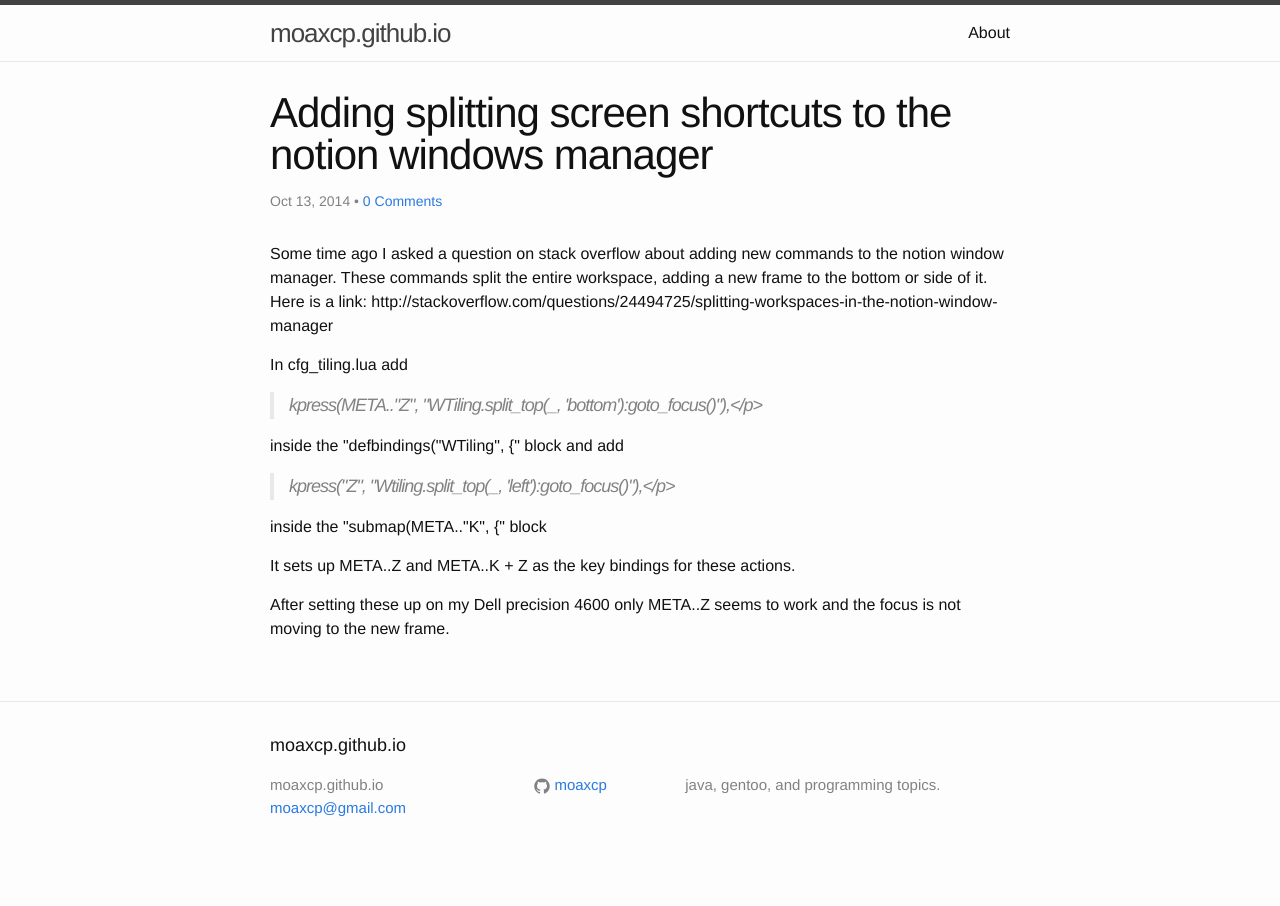
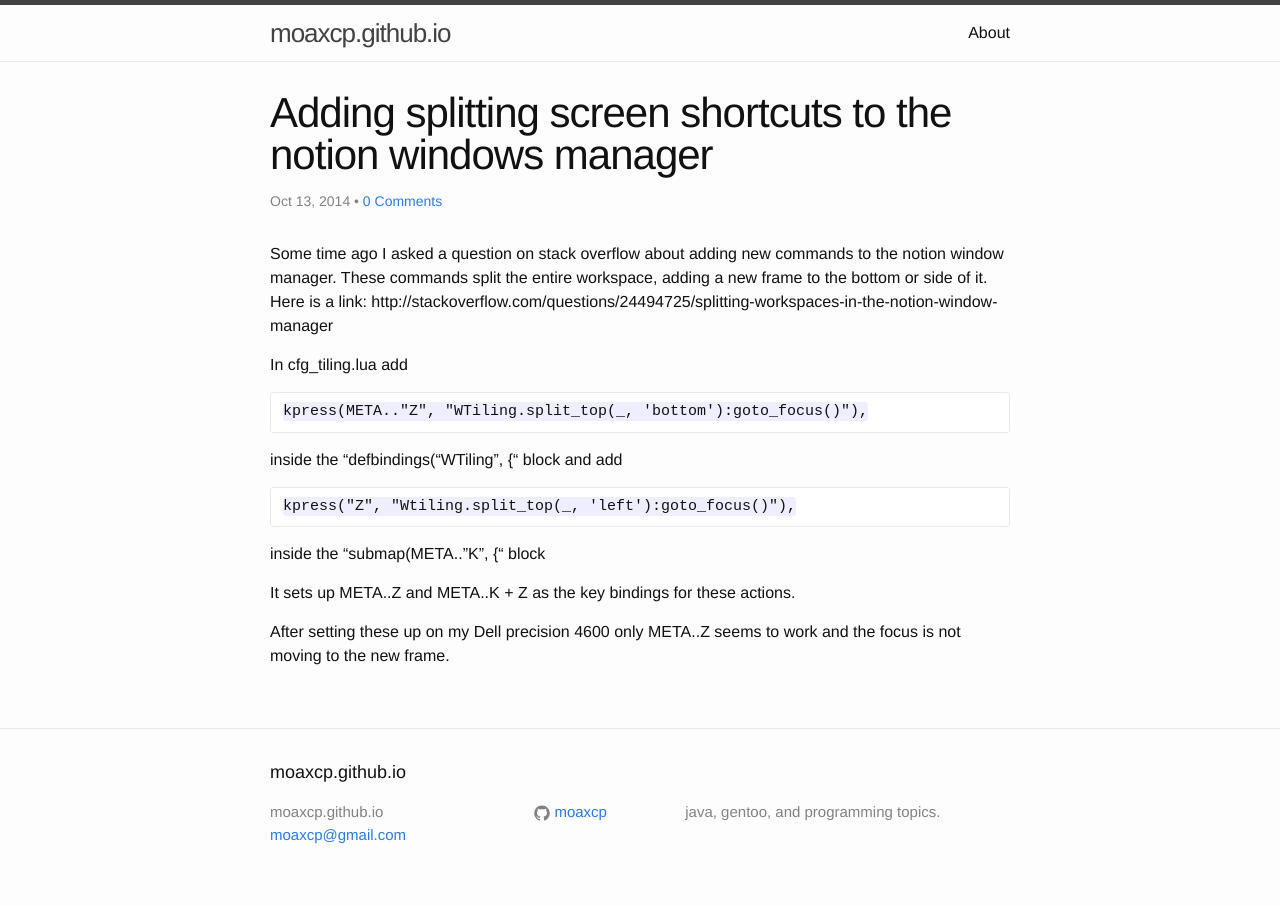
Before and after one commit to moaxcp/moaxcp.github.io, a Jekyll site: the page built from _posts/2014-10-12-adding-splitting-screen-shortcuts-to-the-notion-windows-manager.md, in a window 1280 px wide. Built offline with Jekyll 4.4.1, drawn with Linux system fonts in a browser that asks for light colours; comment, search, counter and statistics services are not loaded.

Commit message:
converting to markdown

```diff
--- a/_posts/2014-10-12-adding-splitting-screen-shortcuts-to-the-notion-windows-manager.md
+++ b/_posts/2014-10-12-adding-splitting-screen-shortcuts-to-the-notion-windows-manager.md
@@ -9,11 +9,18 @@
 published: true
 comments: true
 ---
-<p>Some time ago I asked a question on stack overflow about adding new commands to the notion window manager. These commands split the entire workspace, adding a new frame to the bottom or side of it. Here is a link: http://stackoverflow.com/questions/24494725/splitting-workspaces-in-the-notion-window-manager</p>
-<p>In cfg_tiling.lua add<br />
-<blockquote>kpress(META.."Z", "WTiling.split_top(_, 'bottom'):goto_focus()"),</p></blockquote>
-<p> inside the "defbindings("WTiling", {" block and add<br />
-<blockquote>kpress("Z", "Wtiling.split_top(_, 'left'):goto_focus()"),</p></blockquote>
-<p> inside the "submap(META.."K", {" block</p>
-<p>It sets up META..Z and META..K + Z as the key bindings for these actions.</p>
-<p>After setting these up on my Dell precision 4600 only META..Z seems to work and the focus is not moving to the new frame.</p>
+Some time ago I asked a question on stack overflow about adding new commands to the notion window manager. These commands split the entire workspace, adding a new frame to the bottom or side of it. Here is a link: http://stackoverflow.com/questions/24494725/splitting-workspaces-in-the-notion-window-manager
+
+In cfg_tiling.lua add
+
+    kpress(META.."Z", "WTiling.split_top(_, 'bottom'):goto_focus()"),
+
+inside the "defbindings("WTiling", {" block and add
+
+    kpress("Z", "Wtiling.split_top(_, 'left'):goto_focus()"),
+
+inside the "submap(META.."K", {" block
+
+It sets up META..Z and META..K + Z as the key bindings for these actions.
+
+After setting these up on my Dell precision 4600 only META..Z seems to work and the focus is not moving to the new frame.
```
